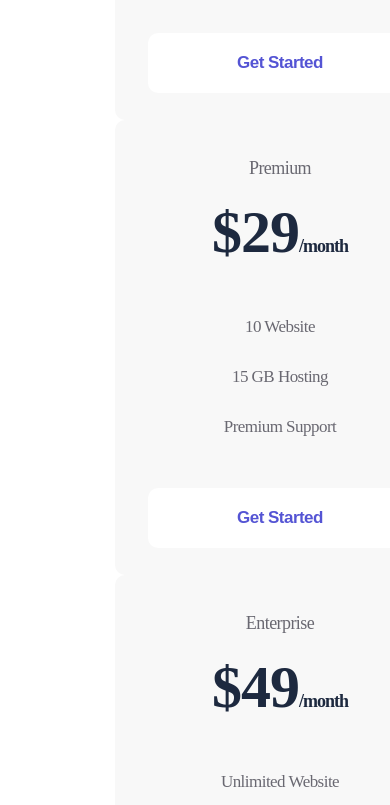
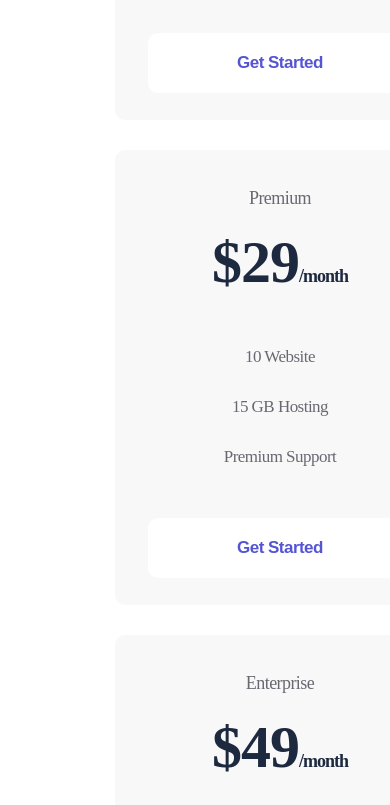
Before and after one commit to Didesh/Documents, a plain HTML site: page index.html in a window 390 px wide. Shown: the part 2328-3133 px from the top of the page. Drawn offline with nearby package versions, Linux system fonts and the light colour scheme.

Commit message:
Add files via upload

```diff
--- a/style/style.css
+++ b/style/style.css
@@ -260,7 +260,7 @@
         flex-direction: column;
     }
 
-    .item::not(::last-of-typo){
+    .item:not(:last-of-type){
         margin-bottom: 30px;
     }
 
```
